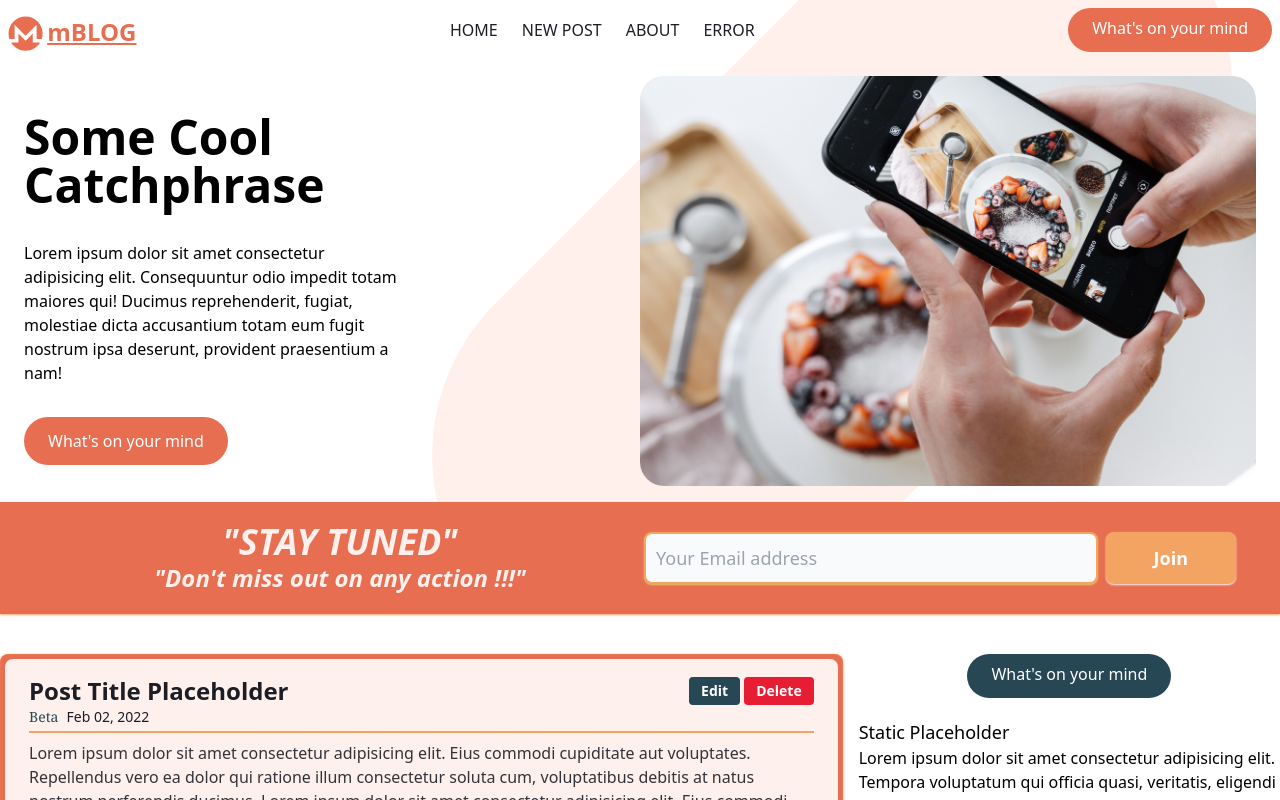
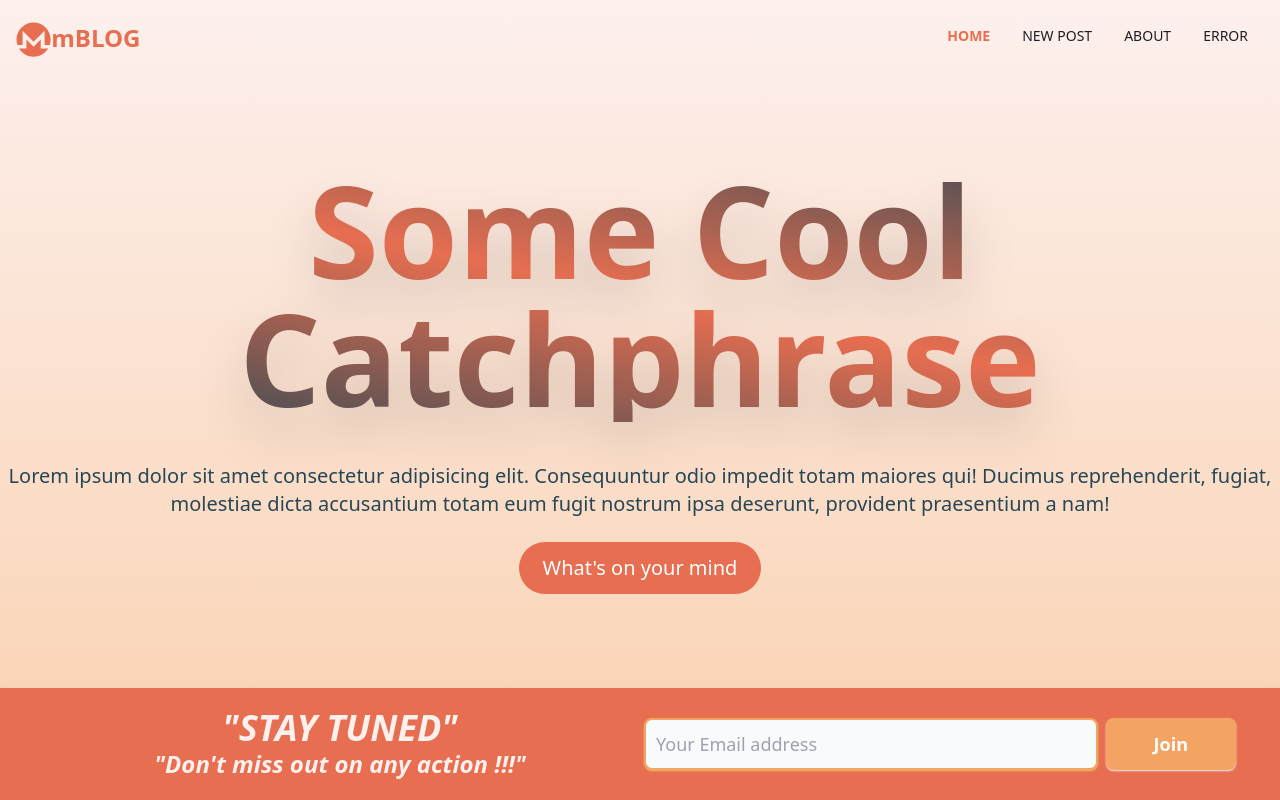
Before and after one commit to MohamedGamal-Dev/react-blog, a React (Vite) app: page / in a window 1280 px wide. Shown: the top 800 px of the page. Built offline with nearby package versions, Linux system fonts and the light colour scheme; data requests are answered from the project's data file.

Commit message:
Refactor Header styles

```diff
--- a/package.json
+++ b/package.json
@@ -1,6 +1,6 @@
 {
   "name": "react-vite-blog",
-  "version": "0.99.18",
+  "version": "0.101.00",
   "private": true,
   "type": "module",
   "scripts": {
--- a/src/layout/AppLayout.tsx
+++ b/src/layout/AppLayout.tsx
@@ -9,8 +9,9 @@ const AppLayout = () => {
       <HeaderContainer />
 
       {/* {===-> MAIN-BODY <-===} */}
-      <MainBody />
-
+      <div className="bg-gradient-to-b from-mgLight-base-100 to-white py-8 px-4 md:py-10 md:px-0">
+        <MainBody />
+      </div>
       {/* {===-> FOOTER <-===} */}
       <FooterContainer />
     </div>
--- a/src/layout/FooterContainer.tsx
+++ b/src/layout/FooterContainer.tsx
@@ -3,7 +3,7 @@ import React from 'react';
 const FooterContainer = () => {
   return (
     <>
-      <footer className="mt-5 bg-mgLight-neutral p-4  shadow md:flex md:items-center md:justify-between md:p-6">
+      <footer className="bg-mgLight-neutral p-4  shadow md:flex md:items-center md:justify-between md:p-6">
         <span className="text-sm text-gray-500 sm:text-center">
           © 2022{' '}
           <a
--- a/src/layout/HeaderContainer.tsx
+++ b/src/layout/HeaderContainer.tsx
@@ -8,11 +8,12 @@ const HeaderContainer = () => {
       {/* {===-> HEADER <-===} */}
       <div
         id="header-container"
-        className="mb-4 flex flex-col space-y-4 md:mb-10"
+        className="flex min-h-screen flex-col justify-between space-y-4 bg-gradient-to-t from-mgLight-secondary/50 to-mgLight-base-100 "
       >
         <HeaderNav />
 
         <HeaderHeroSection />
+
         <HeaderNewsletter />
       </div>
     </>
--- a/src/layout/HeaderHeroSection.tsx
+++ b/src/layout/HeaderHeroSection.tsx
@@ -1,8 +1,8 @@
 import { Link } from 'react-router-dom';
 
 const HeaderHeroSection = () => {
-  return (
-    <>
+  const heroVariantOne = () => {
+    return (
       <section id="header-hero-section">
         <div className="container mx-auto flex flex-col-reverse items-center space-y-0  px-6 md:flex-row md:space-y-0 ">
           <div className="flex flex-col space-y-4 md:w-1/2 md:space-y-8">
@@ -35,6 +35,38 @@ const HeaderHeroSection = () => {
           </div>
         </div>
       </section>
+    );
+  };
+  const heroVariantTwo = () => {
+    return (
+      <section id="header-hero-section">
+        <div className="container mx-auto flex flex-col space-y-10">
+          <div className="bg-gradient-to-tr from-mgLight-accent via-mgLight-primary to-mgLight-accent bg-clip-text text-center	text-7xl font-bold text-transparent drop-shadow-2xl md:text-9xl">
+            Some Cool Catchphrase
+          </div>
+          <div className="flex flex-col items-center justify-center space-y-6">
+            <div className="text-center md:text-xl font-medium text-mgLight-accent ">
+              Lorem ipsum dolor sit amet consectetur adipisicing elit.
+              Consequuntur odio impedit totam maiores qui! Ducimus
+              reprehenderit, fugiat, molestiae dicta accusantium totam eum fugit
+              nostrum ipsa deserunt, provident praesentium a nam!
+            </div>
+
+            <div className="rounded-full bg-mgLight-primary py-3 text-base md:text-xl font-medium text-white hover:bg-mgLight-secondary hover:shadow hover:shadow-mgLight-accent">
+              <Link className="py-3 px-4 md:px-6" to="/post">
+                What's on your mind
+              </Link>
+            </div>
+          </div>
+        </div>
+      </section>
+    );
+  };
+
+  return (
+    <>
+      {/* {heroVariantOne()} */}
+      {heroVariantTwo()}
     </>
   );
 };
--- a/src/layout/HeaderNavbar.tsx
+++ b/src/layout/HeaderNavbar.tsx
@@ -1,8 +1,21 @@
-import React from 'react';
-import { Link } from 'react-router-dom';
+import React, { useState } from 'react';
+import { NavLink } from 'react-router-dom';
 import { FaMonero } from 'react-icons/fa';
+import { AiOutlineClose, AiOutlineMenu } from 'react-icons/ai';
 
 const HeaderNavbar: React.FunctionComponent = () => {
+  const [elToggle, setElToggle] = useState(true);
+
+  const handleClick = () => {
+    setElToggle((prevStatus) => !prevStatus);
+  };
+
+  let toggleMenu = elToggle ? (
+    <AiOutlineMenu className="text-mgLight-accent" />
+  ) : (
+    <AiOutlineClose className="text-mgLight-primary" />
+  );
+
   const pages = [
     {
       title: 'home',
@@ -14,7 +27,7 @@ const HeaderNavbar: React.FunctionComponent = () => {
     },
     {
       title: 'About',
-      to: '/',
+      to: '/about',
     },
     {
       title: 'Error',
@@ -27,56 +40,84 @@ const HeaderNavbar: React.FunctionComponent = () => {
       <div className="flex flex-row pt-2">
         {/* <img src='' alt='logo-img' /> */}
         <FaMonero size={'2.2em'} className={` text-mgLight-primary`} />
-        <Link
+        <NavLink
           to="/"
-          className={` decoration-brightRed decoration-3 ml-1 font-sans text-2xl font-bold text-mgLight-primary underline`}
+          className={` decoration-brightRed decoration-3 font-sans text-2xl font-bold text-mgLight-primary hover:underline hover:decoration-mgLight-secondary`}
         >
           mBLOG
-        </Link>
+        </NavLink>
       </div>
     );
   };
 
+  let headerResponsiveNav = () => {
     return (
       <>
-      <div className="border-b-0 border-transparent ">
-        <nav className="container relative mx-auto p-2 ">
-          <div className="flex items-center justify-between">
+        <nav className="bg-transparent px-2 py-2.5 sm:px-4">
+          <div className="container mx-auto flex flex-wrap items-center justify-between">
             {uiLogo()}
 
-            <div className="hidden space-x-6 md:flex ">
+            {/* HamB - Button - UI-Menu>> */}
+            <button
+              data-collapse-toggle="navbar-hamburger"
+              type="button"
+              className="ml-3 inline-flex items-center rounded-lg p-2 text-2xl  hover:text-mgLight-secondary focus:outline-none md:hidden  "
+              aria-controls="navbar-hamburger"
+              aria-expanded="false"
+              onClick={handleClick}
+            >
+              {/* hamburger - Icon */}
+              <span className="sr-only">Open main menu</span>
+
+              {toggleMenu}
+            </button>
+
+            {/* Menu && Toggle */}
+            <div
+              //
+              className={`${
+                elToggle ? 'hidden' : null
+              } w-full md:block md:w-auto`}
+              id="navbar-hamburger"
+            >
+              {/* NAV LINKS */}
+              <div className="mt-4 flex flex-col rounded-lg border border-mgLight-accent/10 bg-mgLight-base-100 p-4 md:mt-0 md:flex-row md:space-x-8 md:border-0 md:bg-transparent md:text-sm md:font-medium">
                 {pages.map((page) => {
                   const { title, to } = page;
 
                   return (
                     <div
                       key={title}
-                    className={`
-                font-medium
-                text-mgLight-neutral
-                hover:text-mgLight-primary
-                hover:underline
-                hover:decoration-mgLight-primary
-                hover:decoration-4
-                hover:underline-offset-8`}
+                      className={
+                        'block rounded py-2 pr-4 pl-3 text-mgLight-neutral hover:bg-mgLight-secondary/10 hover:text-mgLight-primary md:border-0 md:p-0 md:hover:bg-transparent'
+                      }
                     >
-                    <Link to={to}>{title.toUpperCase()}</Link>
+                      <NavLink
+                        to={to}
+                        className={({ isActive }) =>
+                          // ACTIVE NAV LINK STYLES
+                          isActive ? 'font-bold text-mgLight-primary' : ''
+                        }
+                        // RR6 EXACT ALT
+                        end
+                      >
+                        {title.toUpperCase()}
+                      </NavLink>
                     </div>
                   );
                 })}
               </div>
-
-            <div>
-              <Link
-                to="/"
-                className="baseline hidden rounded-full bg-mgLight-primary p-3 px-6 pt-2 text-white hover:bg-mgLight-secondary md:block"
-              >
-                What's on your mind
-              </Link>
             </div>
           </div>
         </nav>
-      </div>
+      </>
+    );
+  };
+
+  return (
+    <>
+      {/* {NavBar && Hamburger Menu} */}
+      {headerResponsiveNav()}
     </>
   );
 };
--- a/src/layout/HeaderNewsletter.tsx
+++ b/src/layout/HeaderNewsletter.tsx
@@ -53,7 +53,7 @@ const HeaderNewsletter: React.FunctionComponent = () => {
             <div className="flex flex-col md:flex-row md:space-x-2 sm-only:space-y-2">
               <InputText inputTextOptions={inputTextOptions} />
 
-              <button className="rounded-lg bg-mgLight-secondary px-5 py-2.5 text-center text-lg font-bold text-white shadow-sm shadow-mgLight-base-100 hover:bg-gradient-to-l hover:ring-2 hover:ring-mgLight-base-100 focus:outline-none lg:px-12">
+              <button className="rounded-lg bg-mgLight-secondary px-5 py-2.5 text-center text-lg font-bold text-white shadow-sm shadow-mgLight-base-100 hover:ring-2 hover:ring-mgLight-base-100  focus:outline-none lg:px-12">
                 Join
               </button>
             </div>
--- a/src/styles/index.css
+++ b/src/styles/index.css
@@ -2,9 +2,19 @@
 @tailwind components;
 @tailwind utilities;
 
-#header-container {
+/* #header-container {
   background-image: url('./src/assets/images/header-bg-pattern.svg');
   background-repeat: no-repeat;
   background-size: 800px;
   background-position: 90% 70%;
-}
+} */
+
+/* #header-container {
+  background: rgb(253, 240, 237);
+  background: linear-gradient(
+    180deg,
+    rgba(232, 196, 104, 0.) 0%,
+    rgba(252, 236, 233, 1) 35%,
+    rgba(253, 240, 237, 1) 100%
+  );
+} */
```
Also changed, not shown: src/components/ui/hamburger-menu/HamburgerMenu.tsx (added, +12 -0 lines). Lines whose indentation alone changed are shown as unchanged.
